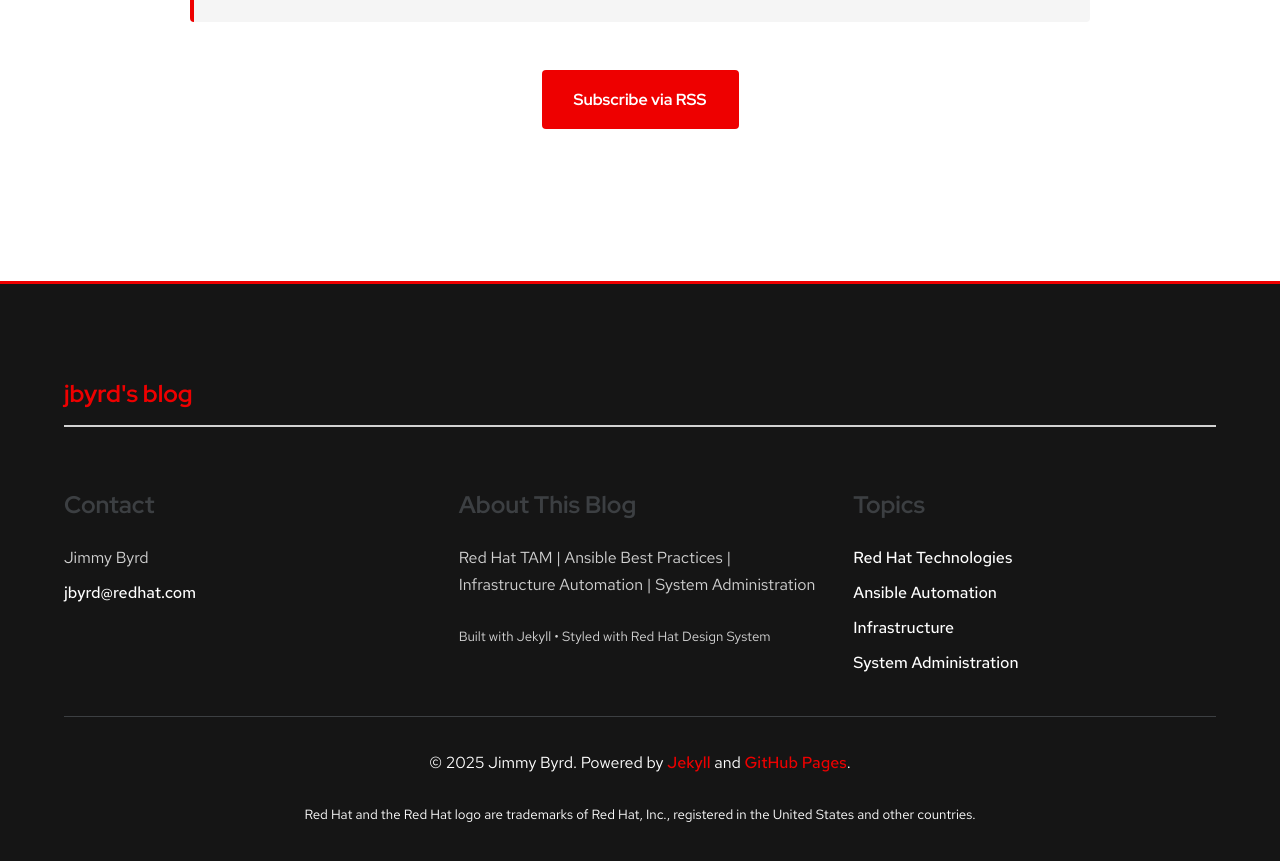
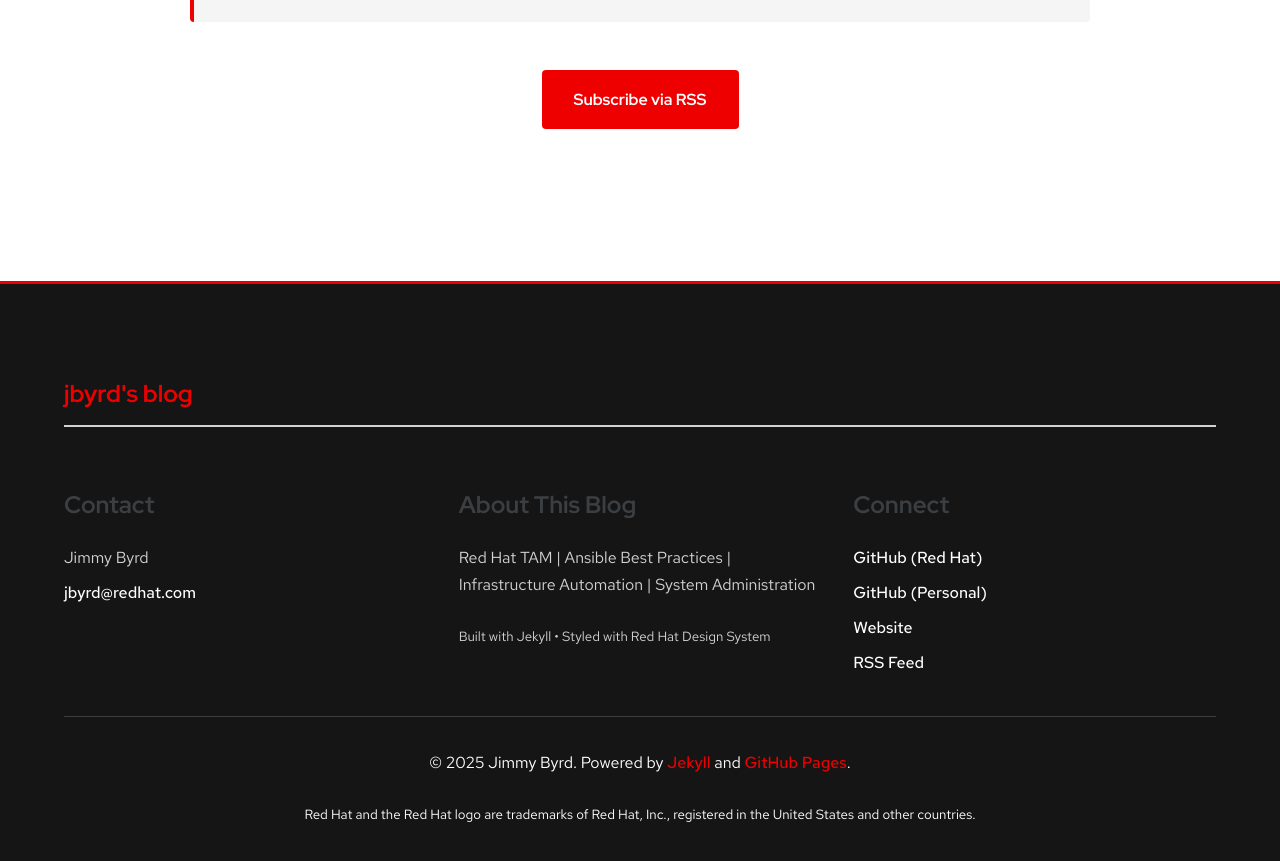
Before and after one commit to thebyrdman-git/blog-jbyrd-org, a Jekyll site: the page built from index.md, in a window 1280 px wide and 900 px high, scrolled down 1206 px. Shown: the top 861 px of the window. Built offline with Jekyll 4.4.1, drawn with Linux system fonts in a browser that asks for light colours.

Commit message:
Add both GitHub accounts to navigation and footer
- Header nav now shows GitHub (RH) for @jbyrdrh
- Header nav shows GitHub for @thebyrdman-git
- Footer Connect section lists both accounts clearly

```diff
--- a/_layouts/default.html
+++ b/_layouts/default.html
@@ -32,7 +32,8 @@
       <nav class="site-nav">
         <a href="{{ '/' | relative_url }}">Home</a>
         <a href="{{ '/about' | relative_url }}">About</a>
-        <a href="https://github.com/{{ site.github_username_redhat | default: 'jbyrdrh' }}" target="_blank" rel="noopener">GitHub</a>
+        <a href="https://github.com/{{ site.github_username_redhat | default: 'jbyrdrh' }}" target="_blank" rel="noopener">GitHub (RH)</a>
+        <a href="https://github.com/{{ site.github_username | default: 'thebyrdman-git' }}" target="_blank" rel="noopener">GitHub</a>
       </nav>
     </div>
   </header>
@@ -69,12 +70,12 @@
         </div>
 
         <div class="footer-col">
-          <h3>Topics</h3>
+          <h3>Connect</h3>
           <ul style="list-style: none; margin: 0; padding: 0;">
-            <li><a href="{{ '/' | relative_url }}">Red Hat Technologies</a></li>
-            <li><a href="{{ '/' | relative_url }}">Ansible Automation</a></li>
-            <li><a href="{{ '/' | relative_url }}">Infrastructure</a></li>
-            <li><a href="{{ '/' | relative_url }}">System Administration</a></li>
+            <li><a href="https://github.com/{{ site.github_username_redhat | default: 'jbyrdrh' }}" target="_blank" rel="noopener">GitHub (Red Hat)</a></li>
+            <li><a href="https://github.com/{{ site.github_username | default: 'thebyrdman-git' }}" target="_blank" rel="noopener">GitHub (Personal)</a></li>
+            <li><a href="https://jbyrd.org" target="_blank">Website</a></li>
+            <li><a href="{{ '/feed.xml' | relative_url }}">RSS Feed</a></li>
           </ul>
         </div>
       </div>
```
